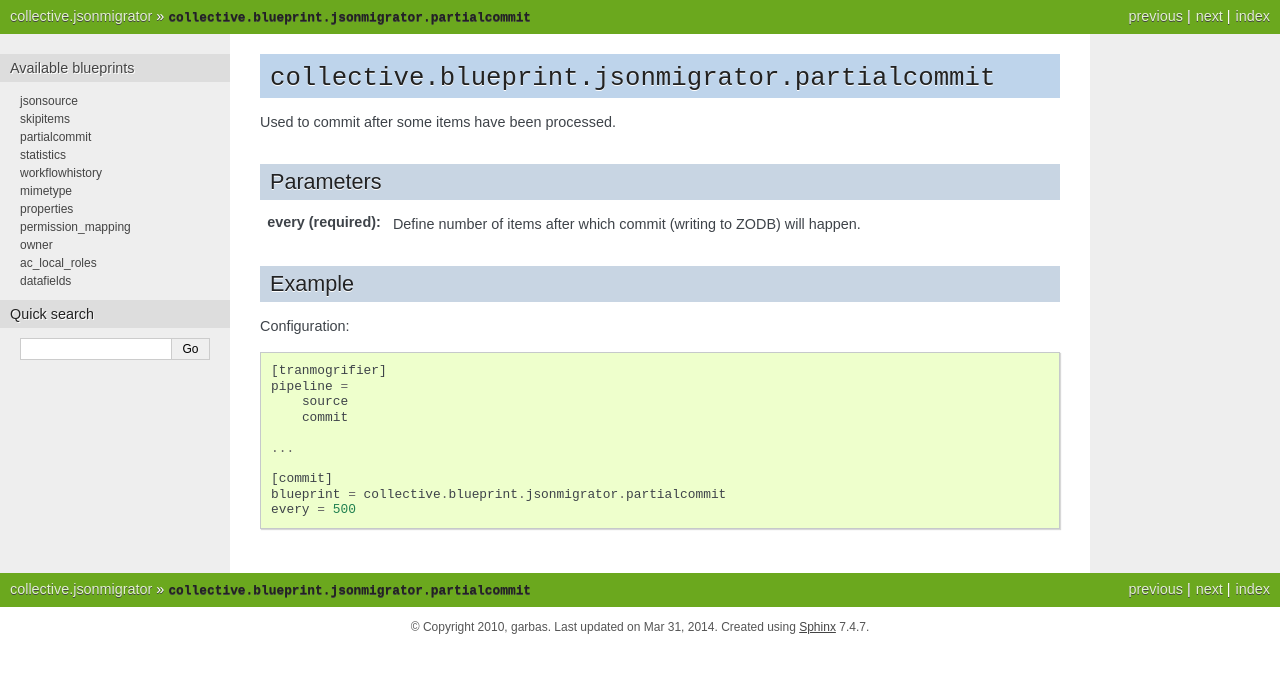
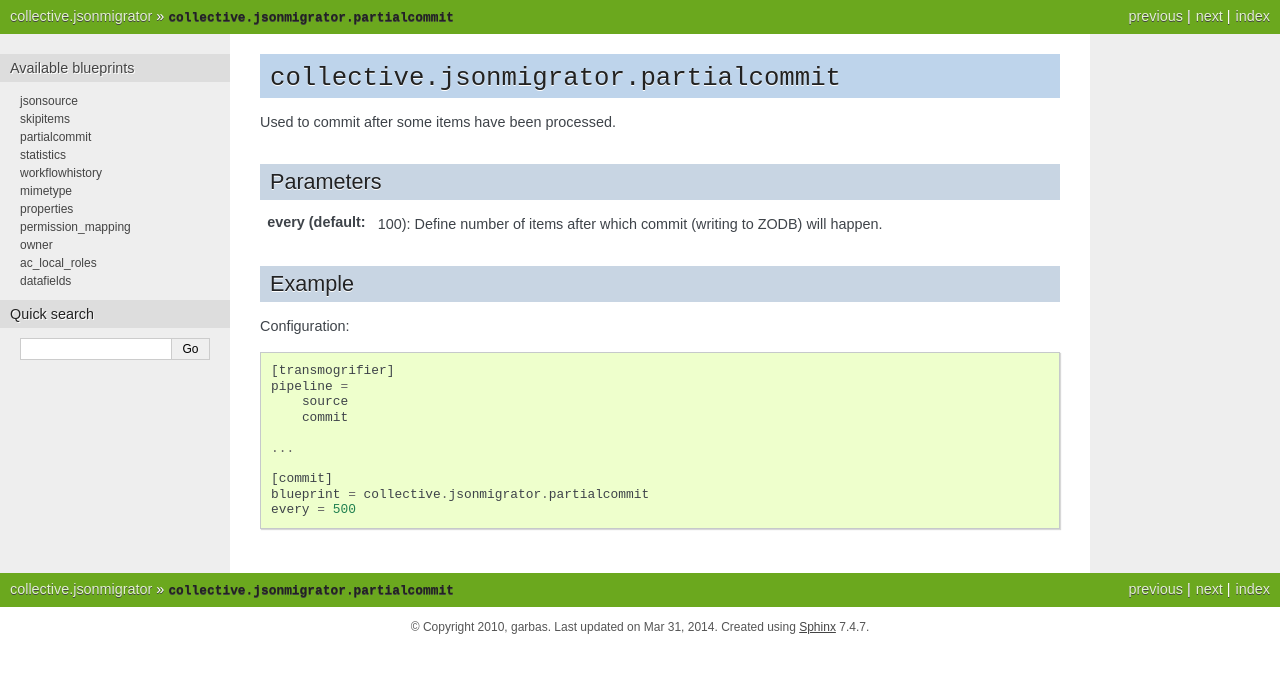
Before and after one commit to collective/collective.jsonmigrator, a Sphinx documentation site: the page built from docs/partialcommit.rst, in a window 1280 px wide. Shown: the top 673 px of the page. Built offline with Sphinx 7.4.7, drawn with Linux system fonts in a browser that asks for light colours.

Commit message:
Update with current location of blueprint
Also fix typo, parameter constraint.

```diff
--- a/docs/partialcommit.rst
+++ b/docs/partialcommit.rst
@@ -1,4 +1,4 @@
-``collective.blueprint.jsonmigrator.partialcommit``
+``collective.jsonmigrator.partialcommit``
 ===================================================
 
 Used to commit after some items have been processed.
@@ -6,7 +6,7 @@ Used to commit after some items have been processed.
 Parameters
 ----------
 
-:every (required):
+:every (default: 100):
     Define number of items after which commit (writing to ZODB) will happen.
 
 Example
@@ -14,7 +14,7 @@ Example
 
 Configuration::
 
-    [tranmogrifier]
+    [transmogrifier]
     pipeline =
         source
         commit
@@ -22,5 +22,5 @@ Configuration::
     ...
 
     [commit]
-    blueprint = collective.blueprint.jsonmigrator.partialcommit
+    blueprint = collective.jsonmigrator.partialcommit
     every = 500
```
